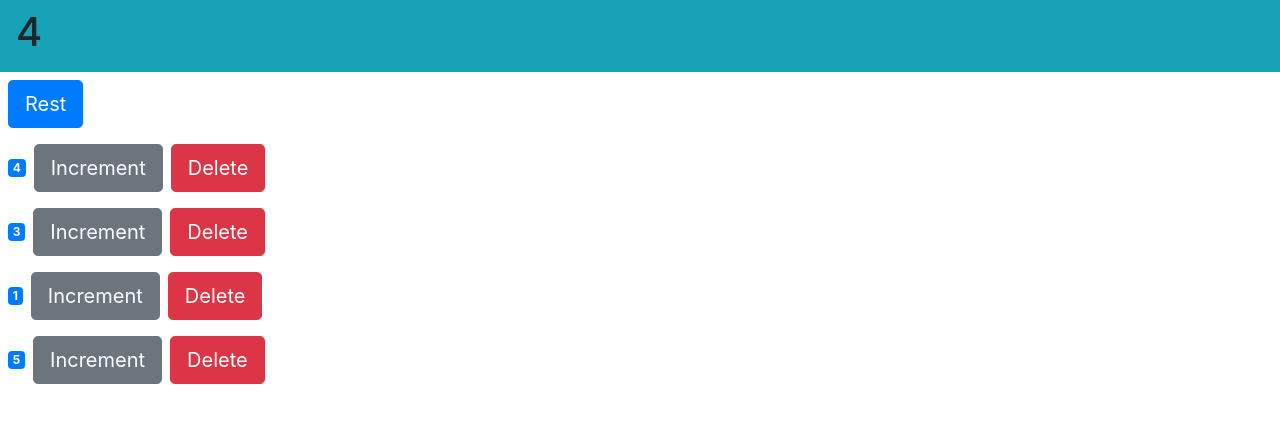
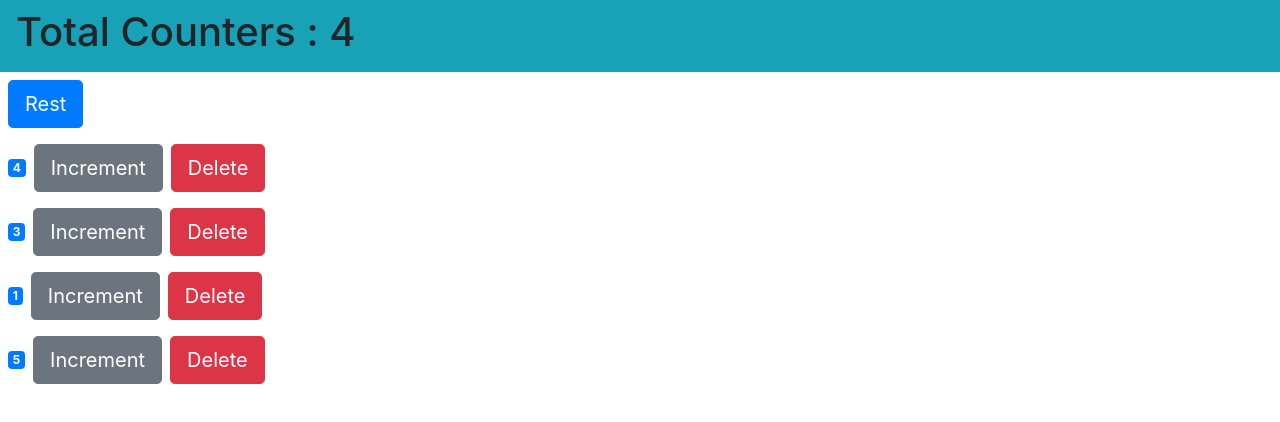
Before and after one commit to waqar-ahmed51/React-Counter-App, a React (Create React App) app in the folder counter-app/: page / in a window 1280 px wide. Shown: the top 422 px of the page. Built offline with nearby package versions, Linux system fonts and the light colour scheme.

Commit message:
Nav Class to Stateless Function

```diff
--- a/counter-app/src/components/Navbar.jsx
+++ b/counter-app/src/components/Navbar.jsx
@@ -1,16 +1,11 @@
-import React, { Component } from "react";
-
-class Navbar extends Component {
-  state = {};
-  render() {
+const Navbar = (props) => {
   return (
     <div>
       <nav className="navbar bg-info">
-          <h1>{this.props.totalCounters}</h1>
+        <h1>Total Counters : {props.totalCounters}</h1>
       </nav>
     </div>
   );
-  }
-}
+};
 
 export default Navbar;
```
Lines whose indentation alone changed are shown as unchanged.
